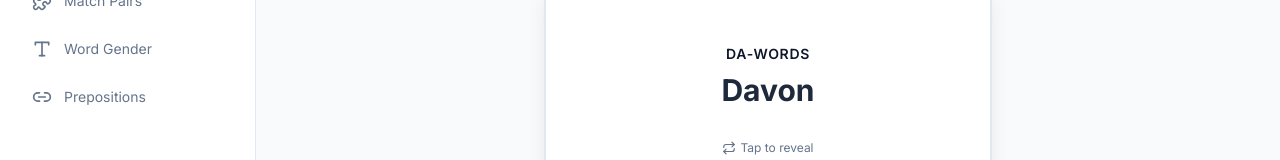
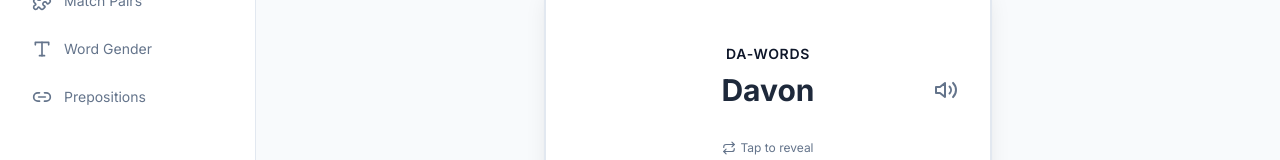
Before and after one commit to pramodkarandikar/german-tutor, a React (Vite) app: page / in a window 1280 px wide. Shown: the part 330-490 px from the top of the page. Built offline with nearby package versions, Linux system fonts and the light colour scheme.

Commit message:
text to speech support added

```diff
--- a/src/components/Flashcard.jsx
+++ b/src/components/Flashcard.jsx
@@ -1,13 +1,20 @@
 
 import React, { useState } from 'react';
 import { motion } from 'framer-motion';
-import { Repeat } from 'lucide-react';
+import { Repeat, Volume2 } from 'lucide-react';
 
 const Flashcard = ({ card, onNext }) => {
     const [isFlipped, setIsFlipped] = useState(false);
 
     const handleFlip = () => {
         setIsFlipped(!isFlipped);
+    };
+
+    const playPronunciation = (e) => {
+        e.stopPropagation();
+        const utterance = new SpeechSynthesisUtterance(card.german);
+        utterance.lang = 'de-DE';
+        window.speechSynthesis.speak(utterance);
     };
 
     return (
@@ -21,7 +28,17 @@ const Flashcard = ({ card, onNext }) => {
                 {/* Front */}
                 <div className="absolute w-full h-full backface-hidden bg-surface border-2 border-border rounded-xl shadow-xl flex flex-col items-center justify-center p-6">
                     <span className="text-sm text-primary font-semibold uppercase tracking-wider mb-2">{card.category}</span>
-                    <h2 className="text-3xl font-bold text-text">{card.german}</h2>
+                    <div className="flex items-center justify-center gap-3 relative w-full px-12">
+                        <h2 className="text-3xl font-bold text-text">{card.german}</h2>
+                        <button
+                            onClick={playPronunciation}
+                            className="absolute right-0 p-2 rounded-full text-text-muted hover:text-primary hover:bg-primary/10 transition-colors"
+                            aria-label="Play pronunciation"
+                            title="Play pronunciation"
+                        >
+                            <Volume2 size={24} />
+                        </button>
+                    </div>
                     <div className="mt-8 text-text-muted text-xs flex items-center gap-1">
                         <Repeat size={14} />
                         <span>Tap to reveal</span>
```
